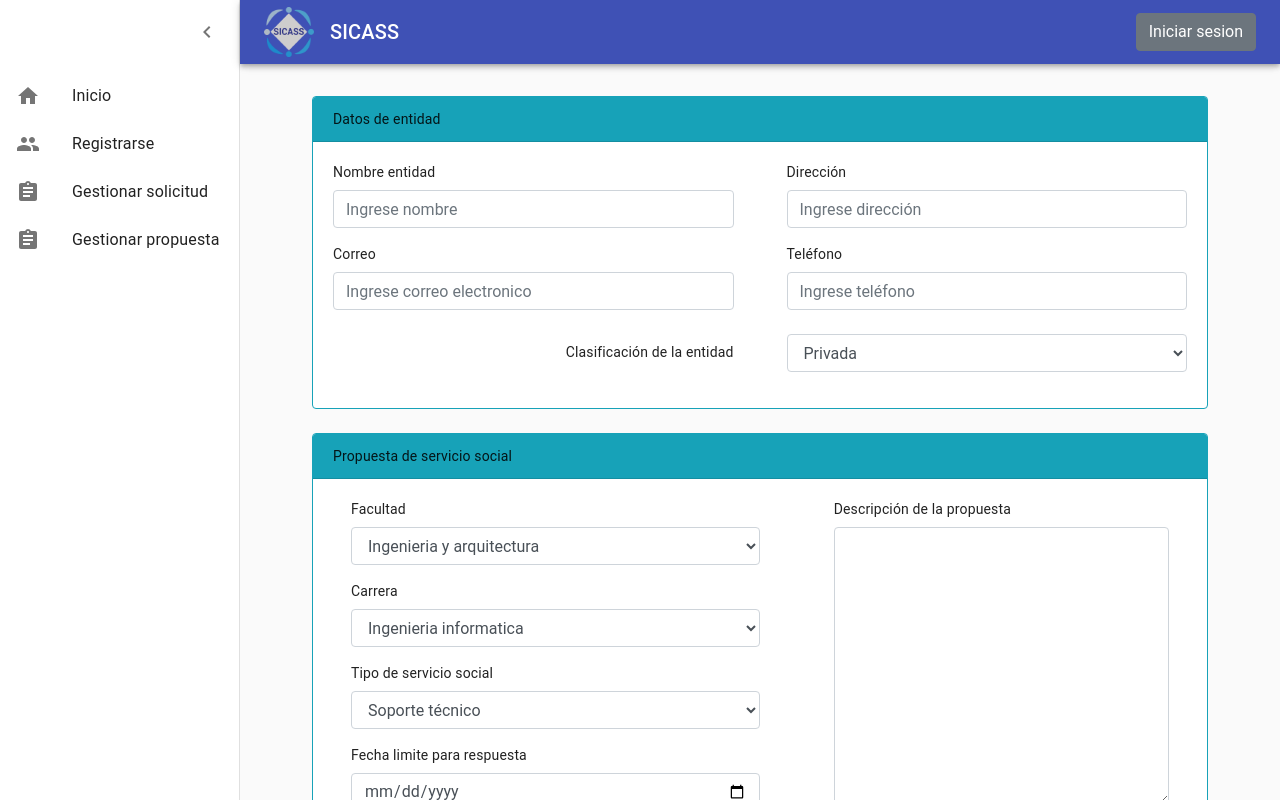
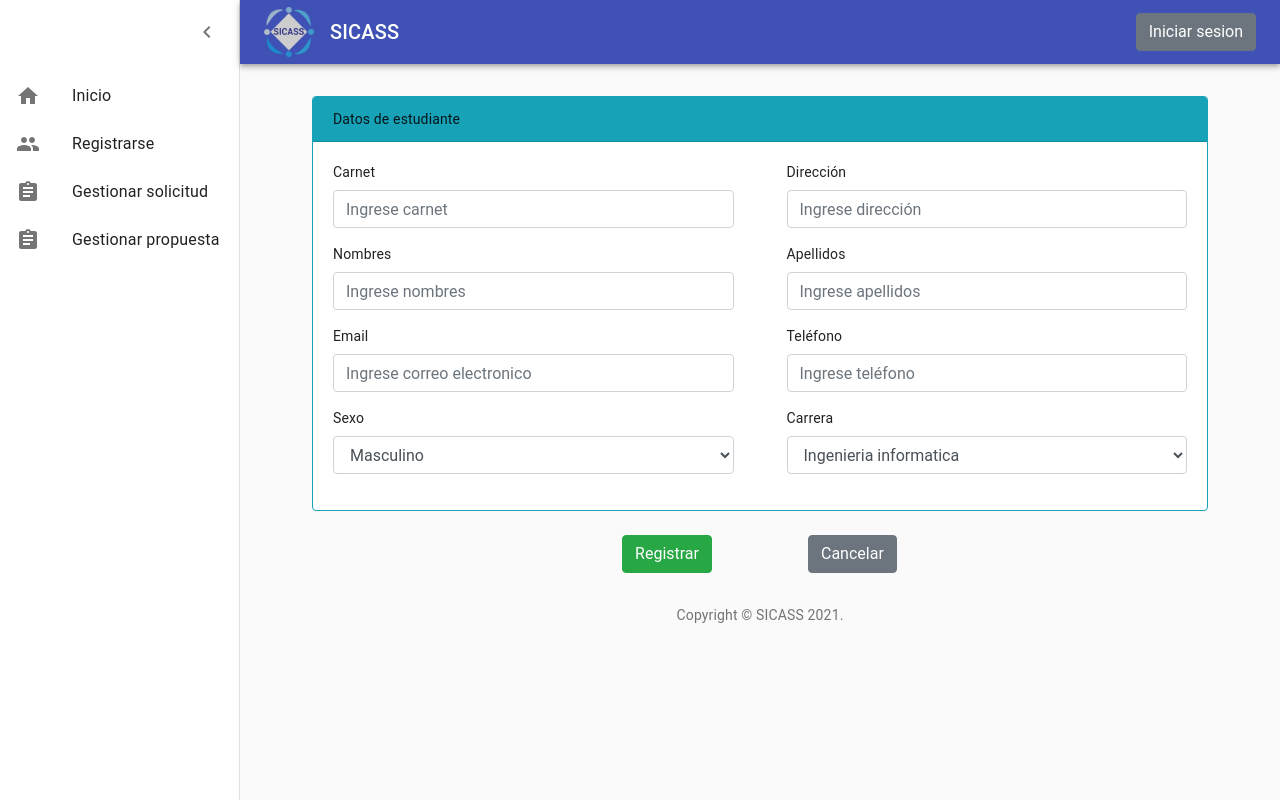
Before and after one commit to juliohdv/sicass, a React (Create React App) app in the folder frontend/frontend_sicass/: page / in a window 1280 px wide. Built offline with nearby package versions, Linux system fonts and the light colour scheme.

Commit message:
Se creo la intefaz para el registro del alumno, se creo un componente para los botones de registro y se quitaron librerias no utilizadas

```diff
--- a/frontend/frontend_sicass/src/App.js
+++ b/frontend/frontend_sicass/src/App.js
@@ -4,12 +4,13 @@ import './App.css';
 import Dashboard from './componentes/Dashboard';
 import Login from './componentes/login';
 import Propuesta from './componentes/EnvioPropuesta';
+import Registro from './componentes/Registro';
 
 
 function App() {
   return (
     <div className="App">
-        <Propuesta />
+        <Registro />
     </div>
   );
 }
--- /dev/null
+++ b/frontend/frontend_sicass/src/componentes/BotonesRegistro.js
@@ -0,0 +1,22 @@
+import React from "react";
+import { Button } from "react-bootstrap";
+
+//Componente que contiene la base de maquetación de las card
+export default function botones(props) {
+  return (
+    <div className="pt-4">
+      <div className="row">
+        <div className="col text-right pr-5">
+          <Button variant="success" type="submit" onClick={props.registro}>
+            Registrar
+          </Button>
+        </div>
+        <div className="col pl-5">
+          <Button variant="secondary" type="button" onClick="">
+            Cancelar
+          </Button>
+        </div>
+      </div>
+    </div>
+  );
+}
--- a/frontend/frontend_sicass/src/componentes/Card.js
+++ b/frontend/frontend_sicass/src/componentes/Card.js
@@ -1,4 +1,4 @@
-import React, { Component } from "react";
+import React  from "react";
 import { Card } from "react-bootstrap";
 
 //Componente que contiene la base de maquetación de las card
--- a/frontend/frontend_sicass/src/componentes/Dashboard.js
+++ b/frontend/frontend_sicass/src/componentes/Dashboard.js
@@ -8,18 +8,13 @@ import AppBar from '@material-ui/core/AppBar';
 import Toolbar from '@material-ui/core/Toolbar';
 import List from '@material-ui/core/List';
 import Typography from '@material-ui/core/Typography';
-import Divider from '@material-ui/core/Divider';
 import IconButton from '@material-ui/core/IconButton';
-import Badge from '@material-ui/core/Badge';
 import Container from '@material-ui/core/Container';
 import Grid from '@material-ui/core/Grid';
-import Paper from '@material-ui/core/Paper';
 import Link from '@material-ui/core/Link';
 import MenuIcon from '@material-ui/icons/Menu';
 import ChevronLeftIcon from '@material-ui/icons/ChevronLeft';
-import NotificationsIcon from '@material-ui/icons/Notifications';
 import { mainListItems } from './listItems';
-import Proyectos from './Proyectos';
 import {Button, Image} from 'react-bootstrap'
 import LogoSicass from "./LogoSicass"
 
--- a/frontend/frontend_sicass/src/componentes/Entidad.js
+++ b/frontend/frontend_sicass/src/componentes/Entidad.js
@@ -1,4 +1,4 @@
-import React, { Component } from "react";
+import React from "react";
 import { Form, Col } from "react-bootstrap";
 
 /* Componente donde se tiene la base del formulario de la
--- a/frontend/frontend_sicass/src/componentes/EnvioPropuesta.js
+++ b/frontend/frontend_sicass/src/componentes/EnvioPropuesta.js
@@ -3,7 +3,8 @@ import Dashboard from "./Dashboard";
 import Card from "./Card";
 import Entidad from "./Entidad";
 import SolicitudServicio from "./SolicitudServicio";
-import { Row, Col, Form, Button } from "react-bootstrap";
+import Botones from "./BotonesRegistro";
+import { Row, Col, Form } from "react-bootstrap";
 
 //Clase principal del componente
 class Propuesta extends Component {
@@ -35,20 +36,7 @@ function Cuerpo() {
             }
           />
         </div>
-        <div className="pt-4">
-          <div className="row">
-            <div className="col text-right pr-5">
-              <Button variant="success" type="submit" onClick="">
-                Registrar
-              </Button>
-            </div>
-            <div className="col pl-5">
-              <Button variant="secondary" type="button" onClick="">
-                Cancelar
-              </Button>
-            </div>
-          </div>
-        </div>
+        <Botones />
     </div>
   );
 }
@@ -61,7 +49,7 @@ function DatosPropuesta() {
       <Col sm={5} className="pr-5">
         <Form.Group as={Row}>
           <Form.Label>Descripción de la propuesta</Form.Label>
-          <Form.Control as="textarea" rows={11} />
+          <Form.Control as="textarea" rows={11} maxLength="750" required />
         </Form.Group>
       </Col>
     </>
--- /dev/null
+++ b/frontend/frontend_sicass/src/componentes/Registro.js
@@ -0,0 +1,83 @@
+import React, { Component } from "react";
+import Dashboard from "./Dashboard";
+import Card from "./Card";
+import Botones from "./BotonesRegistro";
+import { Col, Form  } from "react-bootstrap";
+
+//Clase principal del componente
+class Registro extends Component {
+  render() {
+    //Retorna todo la interfas respectiva para la solicitud de la propuesta
+    return <Dashboard contenedor={<Cuerpo />}></Dashboard>;
+  }
+}
+
+//Funcion que contiene todos los datos del estudiante
+function Cuerpo() {
+  return (
+    <div className="pl-5 pr-5">
+      <div>
+        <Card titulo="Datos de estudiante" cuerpo={<DatosEstudiante />}></Card>
+      </div>
+      <div>
+        <Botones />
+      </div>
+    </div>
+  );
+}
+
+//Funcion que contiene los campos del formulario
+function DatosEstudiante() {
+  return (
+    <>
+      <Form.Row>
+        <Form.Group as={Col} className="pr-5">
+          <Form.Label>Carnet</Form.Label>
+          <Form.Control type="text" placeholder="Ingrese carnet" />
+        </Form.Group>
+        <Form.Group as={Col}>
+          <Form.Label>Dirección</Form.Label>
+          <Form.Control type="text" placeholder="Ingrese dirección" />
+        </Form.Group>
+      </Form.Row>
+      <Form.Row>
+        <Form.Group as={Col} className="pr-5">
+          <Form.Label>Nombres</Form.Label>
+          <Form.Control type="text" placeholder="Ingrese nombres" />
+        </Form.Group>
+        <Form.Group as={Col}>
+          <Form.Label>Apellidos</Form.Label>
+          <Form.Control type="text" placeholder="Ingrese apellidos" />
+        </Form.Group>
+      </Form.Row>
+      <Form.Row>
+        <Form.Group as={Col} className="pr-5">
+          <Form.Label>Email</Form.Label>
+          <Form.Control type="email" placeholder="Ingrese correo electronico" />
+        </Form.Group>
+        <Form.Group as={Col}>
+          <Form.Label>Teléfono</Form.Label>
+          <Form.Control type="text" placeholder="Ingrese teléfono" />
+        </Form.Group>
+      </Form.Row>
+      <Form.Row>
+        <Form.Group as={Col} className="pr-5">
+          <Form.Label>Sexo</Form.Label>
+          <Form.Control as="select">
+            <option>Masculino</option>
+            <option>Femenino</option>
+          </Form.Control>
+        </Form.Group>
+        <Form.Group as={Col}>
+        <Form.Label>Carrera</Form.Label>
+          <Form.Control as="select">
+            <option>Ingenieria informatica</option>
+            <option>Licenciatura en economia</option>
+          </Form.Control>
+        </Form.Group>
+      </Form.Row>
+    </>
+  );
+}
+
+export default Registro;
```
